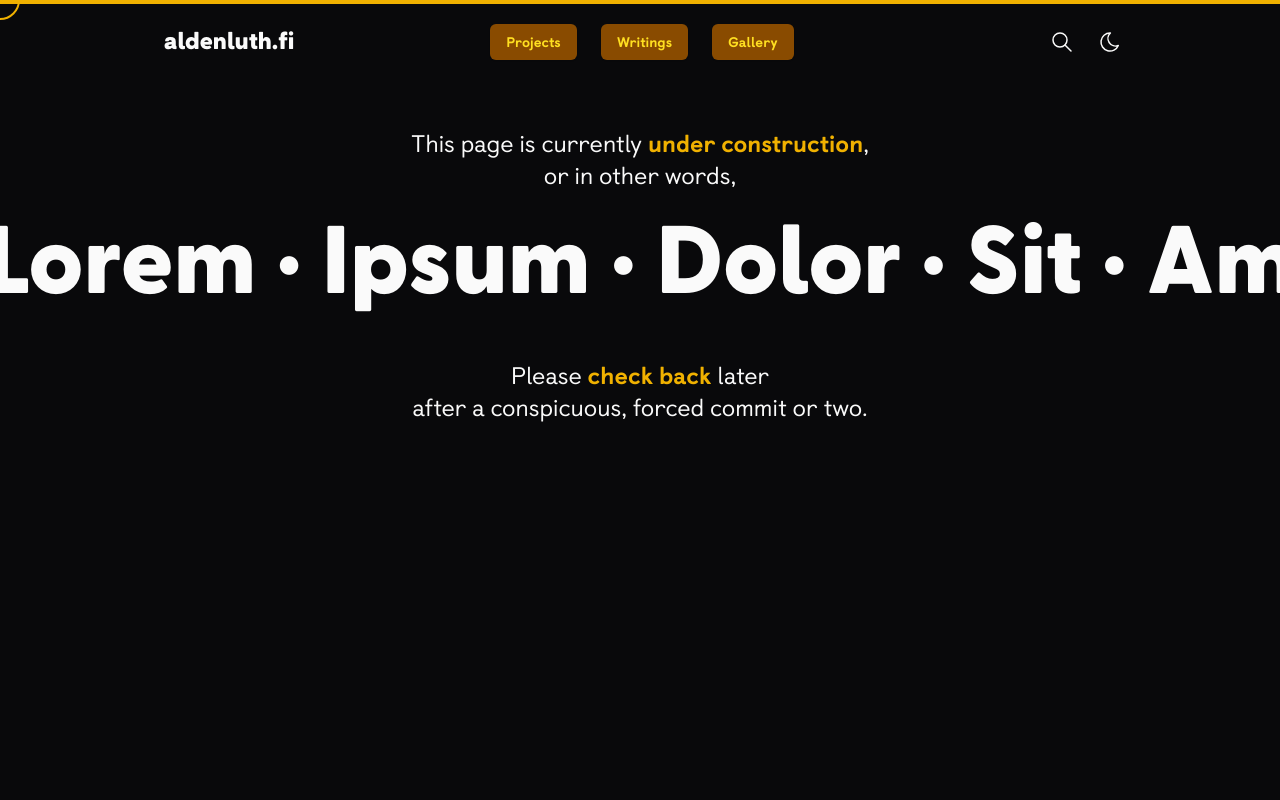
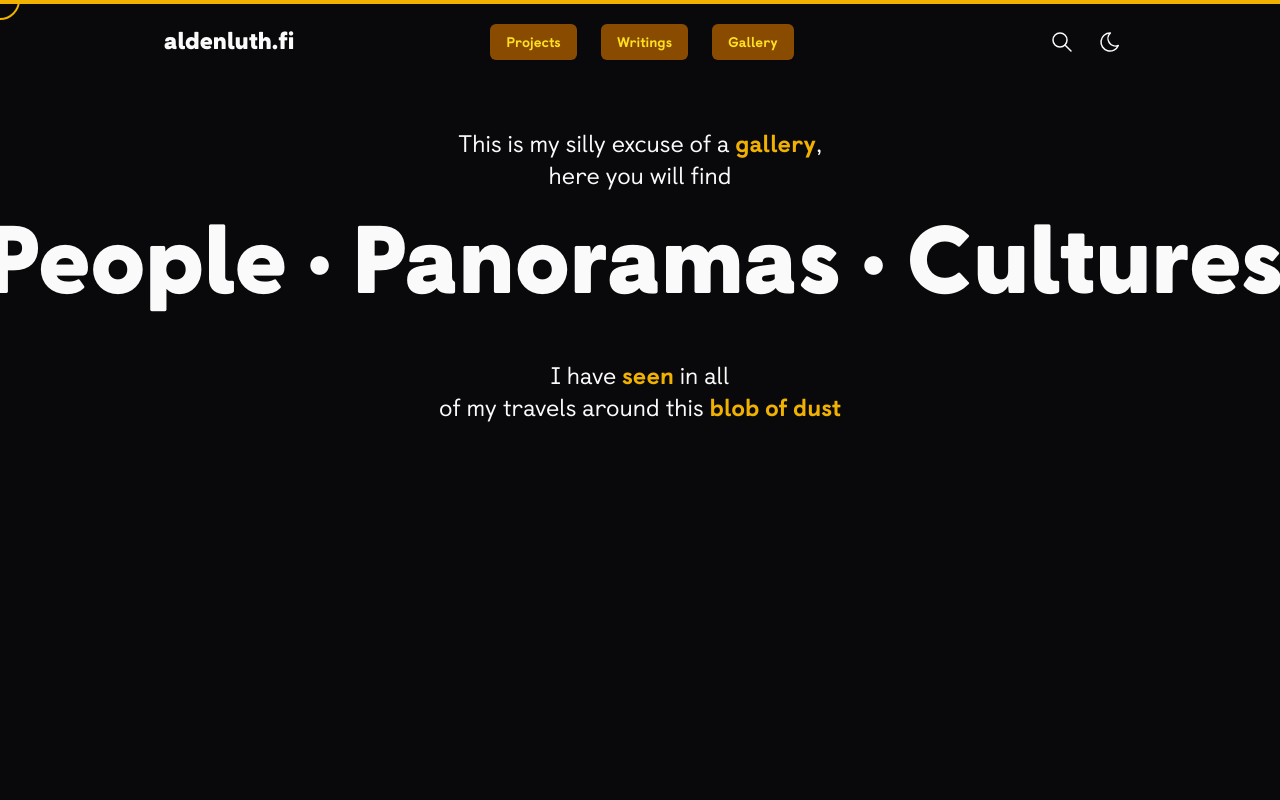
Before and after one commit to aldenluthfi/situsluthfi, a React (Vite) app in the folder frontend/: page /gallery in a window 1280 px wide. Shown: the top 800 px of the page. Built offline with nearby package versions, Linux system fonts and the light colour scheme; what tailwindcss-motion would draw is missing.

Commit message:
nightly build

```diff
--- a/frontend/src/components/custom/dynamic-icon.tsx
+++ b/frontend/src/components/custom/dynamic-icon.tsx
@@ -1,5 +1,4 @@
-import * as icons from "@tabler/icons-react"
-import type { ReactElement } from "react"
+import React, { type ReactElement, Suspense } from "react"
 
 interface Props {
     icon: string
@@ -11,9 +10,15 @@ interface Props {
 export const DynamicIcon = (props: Props): ReactElement => {
     const { icon, size = 6, stroke = 1.5, className } = props
 
-    const Icon = (icons as any)[icon] as React.ComponentType<any>
+    const LazyIcon = React.lazy(async () => {
+        const icons = await import('@tabler/icons-react')
+        const Icon = (icons as any)[icon]
+        return { default: Icon as React.ComponentType<{ size?: number; stroke?: number; className?: string }> }
+    })
 
     return (
-        <Icon size={size} stroke={stroke} className={className} />
+        <Suspense fallback={<div style={{ width: size * 4, height: size * 4 }} />}>
+            <LazyIcon size={size} stroke={stroke} className={className} />
+        </Suspense>
     )
 }
--- a/frontend/src/components/custom/search-dialog.tsx
+++ b/frontend/src/components/custom/search-dialog.tsx
@@ -251,7 +251,7 @@ export function SearchDialog({ open, onOpenChange }: SearchDialogProps) {
                 <DialogTitle>Command Panel</DialogTitle>
                 <DialogDescription>Search Anything</DialogDescription>
             </DialogHeader>
-            <DialogContent className="overflow-hidden p-0 max-w-lg mx-auto w-11/12 desktop:w-full">
+            <DialogContent className="overflow-hidden p-0 max-w-lg mx-auto w-11/12 desktop:w-full tablet:top-1/2 tablet:-translate-y-1/2 top-1/4 -translate-y-1/4">
                 <div className="bg-popover text-popover-foreground flex h-full w-full flex-col px-1 overflow-hidden rounded-md">
                     <style>{`
                         .search-highlight mark {
@@ -265,7 +265,7 @@ export function SearchDialog({ open, onOpenChange }: SearchDialogProps) {
                     <div className="flex h-12 items-center gap-2 border-b px-3">
                         <IconSearch className="size-6" stroke={1.5} />
                         <input
-                            className="placeholder:text-muted-foreground flex h-10 w-full rounded-md bg-transparent py-3 text-sm outline-none disabled:cursor-not-allowed disabled:opacity-50"
+                            className="placeholder:text-muted-foreground flex h-10 w-full rounded-md bg-transparent py-3 text-sm outline-none disabled:cursor-not-allowed disabled:opacity-50 cursor-text"
                             placeholder="Search..."
                             value={search}
                             onChange={(e) => handleSearch(e.target.value)}
--- a/frontend/src/main.tsx
+++ b/frontend/src/main.tsx
@@ -11,7 +11,7 @@ import License from './pages/License'
 import Writings from './pages/Writings'
 import Writing from './pages/Writing'
 import Projects from './pages/Projects'
-import PageUnderConstruction from './pages/PageUnderConstruction'
+import Gallery from './pages/Gallery'
 
 import ThemeProvider from "@/components/custom/theme-provider"
 import Header from './components/custom/header'
@@ -96,7 +96,7 @@ function App() {
                     <Route path="/license" element={<License />} />
                     <Route path="/writings" element={<Writings />} />
                     <Route path="/writings/:slug" element={<Writing />} />
-                    <Route path="/gallery" element={<PageUnderConstruction />} />
+                    <Route path="/gallery" element={<Gallery />} />
                     <Route path="/projects" element={<Projects />} />
                   </Routes>
                   <Footer />
--- /dev/null
+++ b/frontend/src/pages/Gallery.tsx
@@ -0,0 +1,23 @@
+import SlidingTitle from '../components/custom/sliding-title';
+
+const Gallery: React.FC = () => {
+    return (
+        <div className='flex flex-col min-h-screen items-center overflow-clip'>
+            <div className="flex flex-col w-full justify-center items-center space-y-6 my-32 ultrawide:my-48">
+                <p className="font-body text-lg tablet:text-2xl ultrawide:text-4xl text-center mb-6">
+                    This is my silly excuse of a <span className="text-primary font-body-bold">gallery</span>, <span />
+                    <br className="ultrawide:hidden" />
+                    here you will find
+                </p>
+                <SlidingTitle text="People · Panoramas · Cultures · Oddities" />
+                <p className="font-body text-lg tablet:text-2xl ultrawide:text-4xl text-center mt-6">
+                    I have <span className="text-primary font-body-bold">seen</span> in all
+                    <br className="ultrawide:hidden" />
+                    of my travels around this <span className="text-primary font-body-bold">blob of dust</span>
+                </p>
+            </div>
+        </div>
+    );
+};
+
+export default Gallery;
--- a/frontend/src/pages/Writing.tsx
+++ b/frontend/src/pages/Writing.tsx
@@ -467,7 +467,7 @@ const Writing: React.FC = () => {
                                         if (!toc) setToc(props.children);
                                         return (
                                             <div ref={tocInlineRef}>
-                                                <Card className="w-full py-4 mb-4 border-primary-600 bg-primary-200/50" id="table-of-contents">
+                                                <Card className="w-full py-4 mb-4 border-primary-600 bg-primary-200/50 rounded-md" id="table-of-contents">
                                                     <CardHeader className="-mb-6">
                                                         <strong className="font-body-bold">Table of Contents</strong>
                                                     </CardHeader>
@@ -548,7 +548,7 @@ const Writing: React.FC = () => {
                                 blockquote(props) {
                                     const { ...rest } = props
                                     return (
-                                        <Card className="w-full my-4 px-6 pt-4 border-primary-600 bg-primary-200/50">
+                                        <Card className="w-full my-4 px-6 pt-4 border-primary-600 bg-primary-200/50 rounded-md">
                                             <blockquote className="-mb-4" {...rest}>{props.children}</blockquote>
                                         </Card>
                                     );
```
